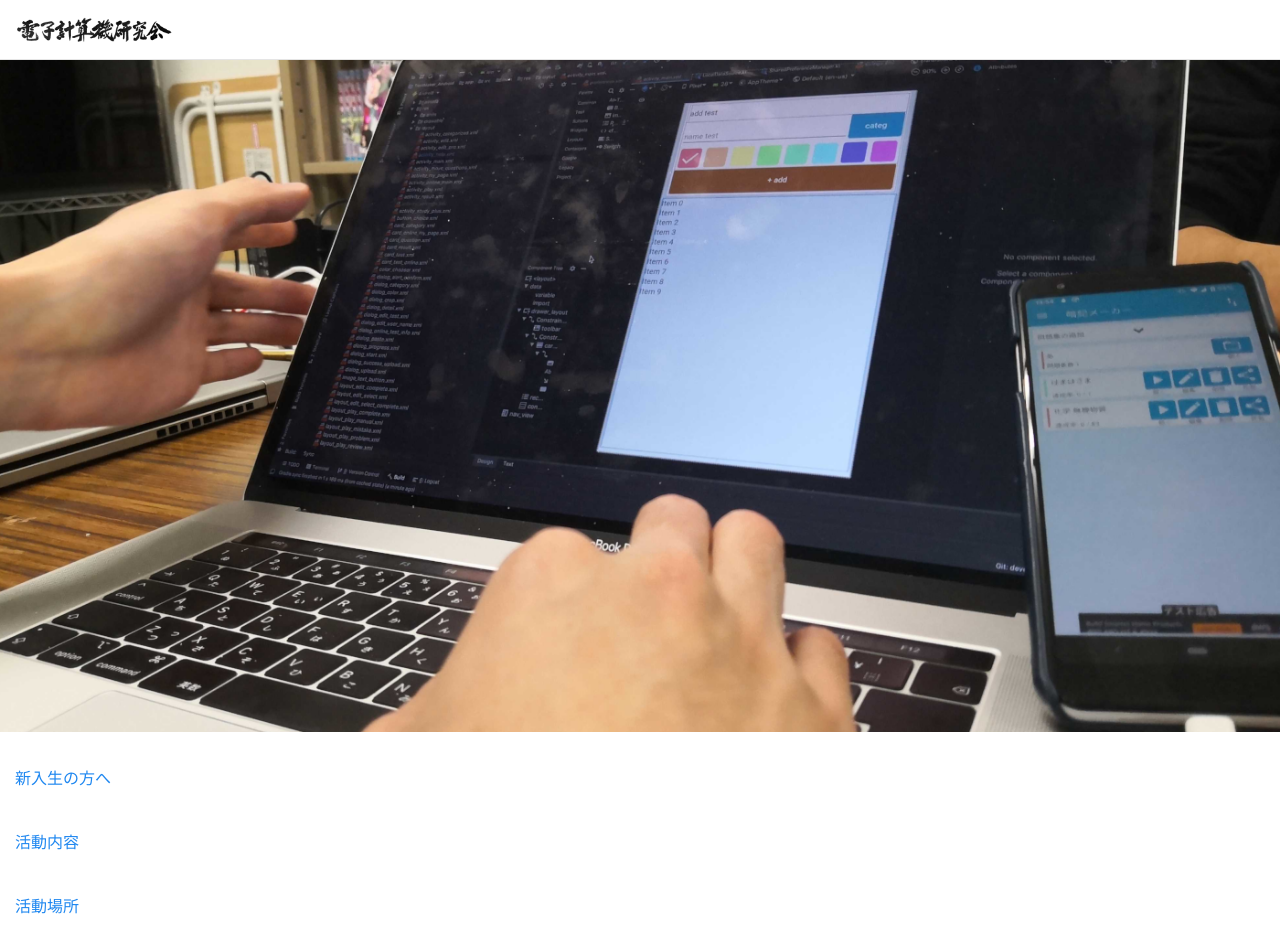
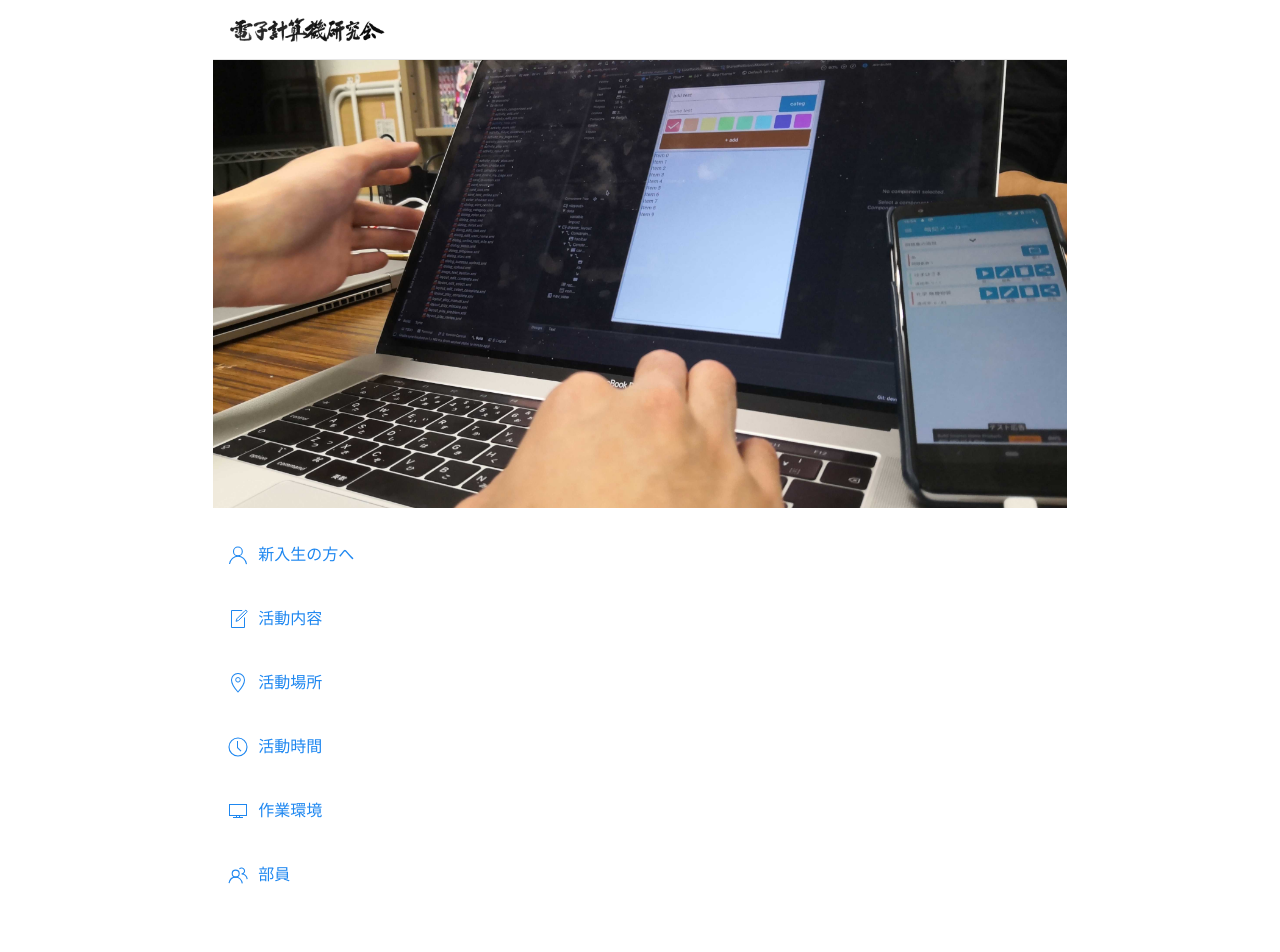
Before and after one commit to oucrc-org/web, a Vue app: page / in a window 1280 px wide. Shown: the top 952 px of the page. Built offline with nearby package versions, Linux system fonts and the light colour scheme.

Commit message:
アイコンの追加

```diff
--- a/src/App.vue
+++ b/src/App.vue
@@ -1,8 +1,8 @@
 <template>
-  <div id="app">
+    <div id="app" class="uk-width-2-3@m uk-align-center uk-margin-remove-top">
         <Header/>
-    <Top />
-    <Contents />
+        <Top/>
+        <Contents/>
     </div>
 </template>
 
--- a/src/components/Contents.vue
+++ b/src/components/Contents.vue
@@ -1,7 +1,7 @@
 <template>
     <ul uk-accordion="multiple:true" class="uk-list">
         <li class="uk-padding-small">
-            <a class="uk-accordion-title" href="#">新入生の方へ</a>
+            <a class="uk-accordion-title" href="#"><span uk-icon="user" class="uk-margin-small-right"></span>新入生の方へ</a>
             <div class="uk-accordion-content">
                 <div>4月中は新入生向けのイベントを開催するので、興味のある方はぜひ遊びに来てください！</div>
                 <ul class="uk-list uk-margin uk-margin-bottom">
@@ -13,7 +13,7 @@
             </div>
         </li>
         <li class="uk-padding-small">
-            <a class="uk-accordion-title" href="#">活動内容</a>
+            <a class="uk-accordion-title" href="#"><span uk-icon="file-edit" class="uk-margin-small-right"></span>活動内容</a>
             <div class="uk-accordion-content">
                 <div>このサークルでは主に、「PC等を使ったものづくり」を行っています。具体的には、以下のようなものが該当します。</div>
                 <ul class="uk-list uk-margin uk-margin-bottom">
@@ -29,7 +29,7 @@
             </div>
         </li>
         <li class="uk-padding-small">
-            <a class="uk-accordion-title" href="#">活動場所</a>
+            <a class="uk-accordion-title" href="#"><span uk-icon="location" class="uk-margin-small-right"></span>活動場所</a>
             <div class="uk-accordion-content">
                 <div>クラブ棟2階の一番奥、209号室にある部室で活動しています。</div>
                 <iframe class="uk-margin"
@@ -38,49 +38,38 @@
             </div>
         </li>
         <li class="uk-padding-small">
-            <a class="uk-accordion-title" href="#">活動時間</a>
+            <a class="uk-accordion-title" href="#"><span uk-icon="clock" class="uk-margin-small-right"></span>活動時間</a>
             <div class="uk-accordion-content">
-                <div>毎週水曜日の15時に定期的な連絡のための部会を行っています。それ以外は特に決まったスケジュールもなく、空きコマや放課後などのあいた時間に気ままにやってきて活動をしています。</div>
+                <div>毎週水曜日の15時から定期的な連絡のための部会を行っています。それ以外は特に決まったスケジュールもなく、空きコマや放課後などの空いた時間に気ままにやってきて活動をしています。</div>
+            </div>
+        </li>
+        <li class="uk-padding-small">
+            <a class="uk-accordion-title" href="#"><span uk-icon="desktop" class="uk-margin-small-right"></span>作業環境</a>
+            <div class="uk-accordion-content">
+                <div>部室には、部員の創作活動を支援するための様々な設備があります。（写真つきで載せる予定）</div>
+                <ul class="uk-list uk-margin uk-margin-bottom">
+                    <li>PC</li>
+                    <li>3Dプリンター</li>
+                    <li>Adobe</li>
+                    <li>VR</li>
+                    <li>息抜き用のゲーム</li>
+                    <li>息抜き用の漫画</li>
+                    <li></li>
+                </ul>
+            </div>
+        </li>
+        <li class="uk-padding-small">
+            <a class="uk-accordion-title" href="#"><span uk-icon="users" class="uk-margin-small-right"></span>部員</a>
+            <div class="uk-accordion-content">
+                <div>部室には、部員の創作活動を支援するための様々な設備があります。（写真つきで載せる予定）</div>
             </div>
         </li>
     </ul>
 </template>
 
 <script>
-
     export default {
-        components: {},
         name: "Contents.vue",
-        data() {
-            return {
-                contents: [
-                    {
-                        title: "新入生の方へ",
-                        description: "Welcome!"
-                    },
-                    {
-                        title: "活動内容",
-                        description: "Welcome!"
-                    },
-                    {
-                        title: "活動場所",
-                        description: "Welcome!"
-                    },
-                    {
-                        title: "活動時間",
-                        description: "Welcome!"
-                    },
-                    {
-                        title: "設備",
-                        description: "Welcome!"
-                    },
-                    {
-                        title: "部員一覧",
-                        description: "Welcome!"
-                    },
-                ]
-            }
-        }
     }
 </script>
 
--- a/src/components/Top.vue
+++ b/src/components/Top.vue
@@ -1,5 +1,5 @@
 <template>
-    <img src="../assets/top.png" >
+    <img src="../assets/top.png" alt="トップ画像" uk-img>
 </template>
 
 <script>
```
Lines whose indentation alone changed are shown as unchanged.
